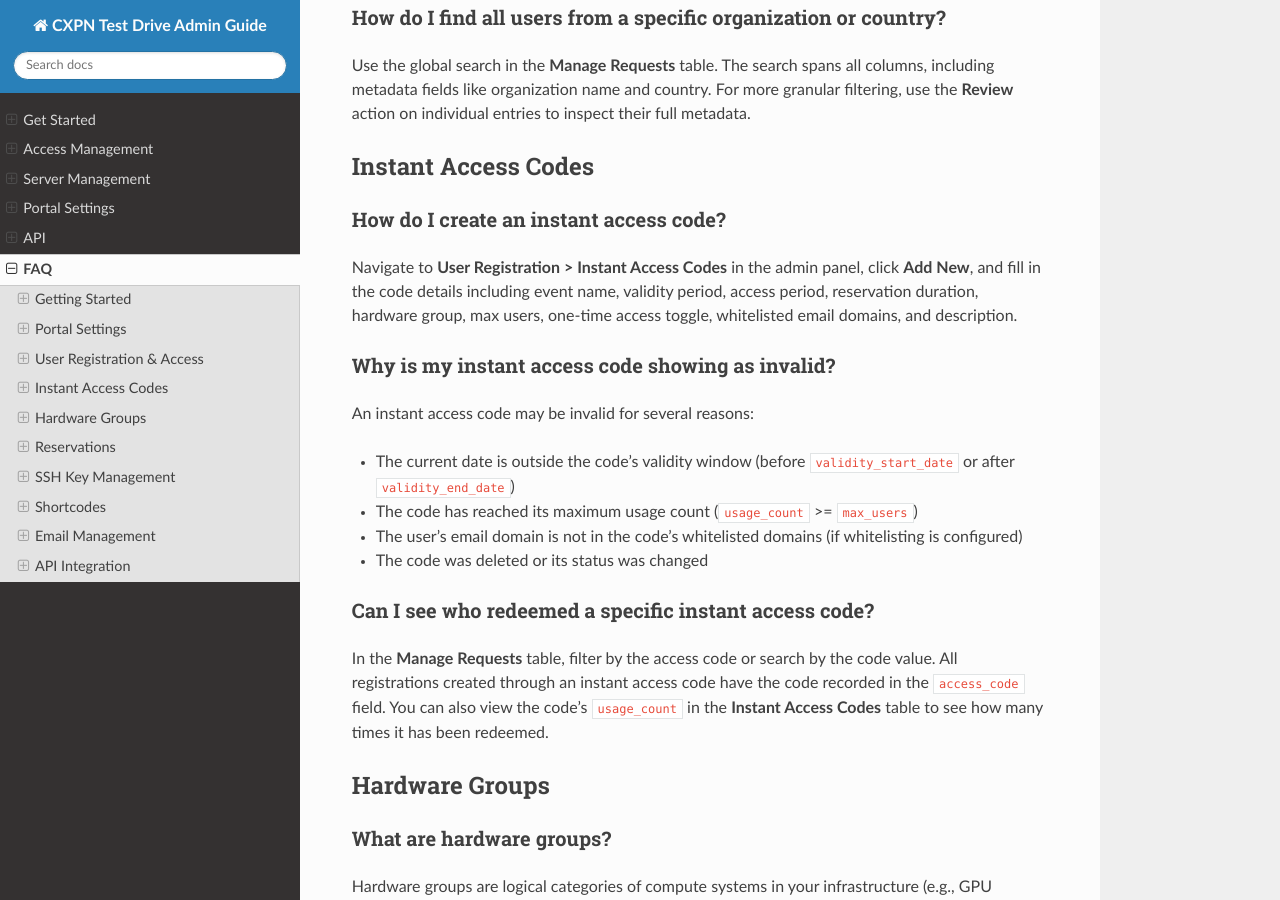
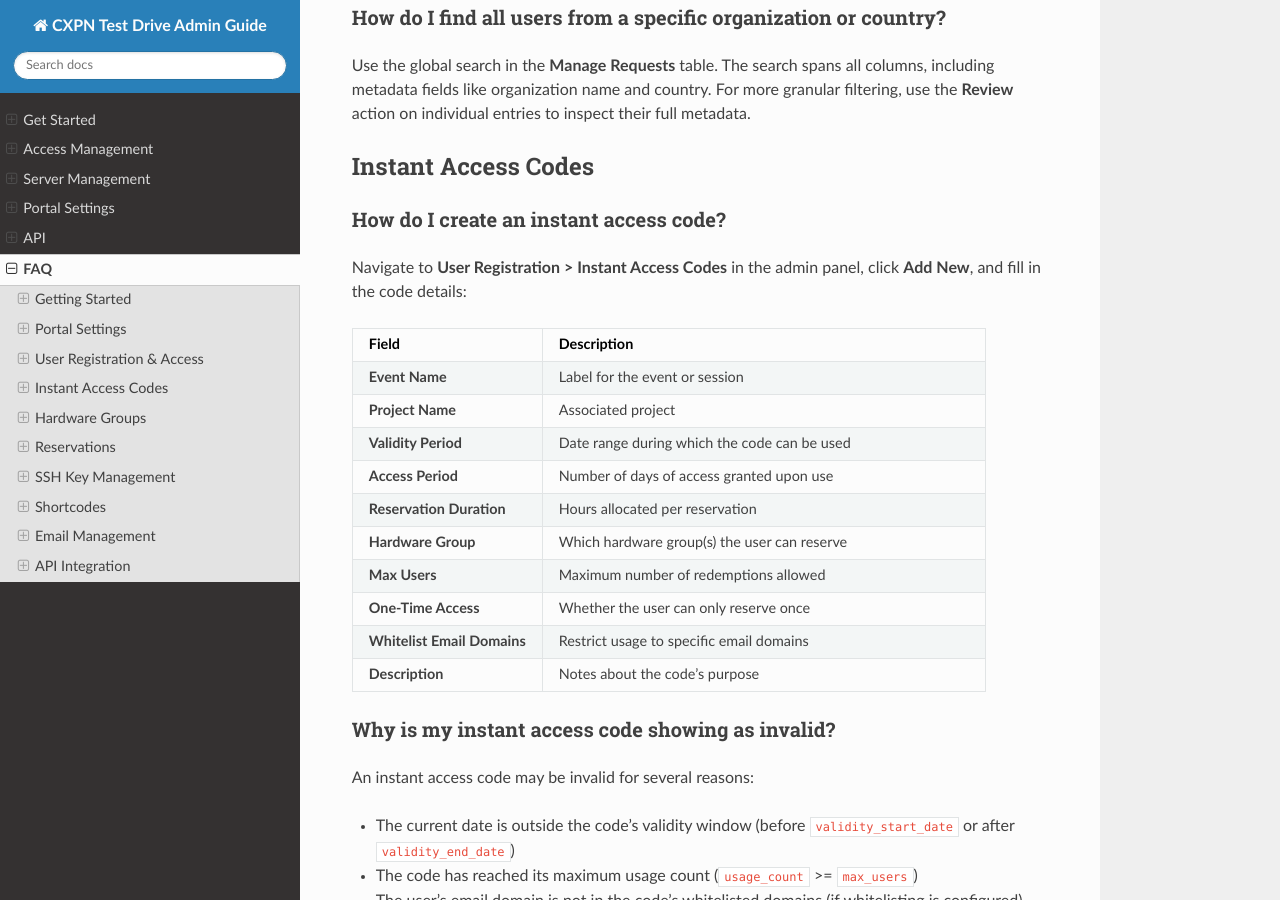
Before and after one commit to ColfaxResearch/cxpn-admin-readthedocs, a Sphinx documentation site: the page built from docs/source/faq.rst, in a window 1280 px wide and 900 px high, scrolled down 4967 px. Built offline with Sphinx 7.4.7 and the Read the Docs theme 3.1.0, drawn with Linux system fonts in a browser that asks for light colours.

Commit message:
reformat instant access code fields as table

```diff
--- a/docs/source/faq.rst
+++ b/docs/source/faq.rst
@@ -164,7 +164,34 @@ Instant Access Codes
 
 How do I create an instant access code?
 ~~~~~~~~~~~~~~~~~~~~~~~~~~~~~~~~~~~~~~~
-Navigate to **User Registration > Instant Access Codes** in the admin panel, click **Add New**, and fill in the code details including event name, validity period, access period, reservation duration, hardware group, max users, one-time access toggle, whitelisted email domains, and description.
+Navigate to **User Registration > Instant Access Codes** in the admin panel, click **Add New**, and fill in the code details:
+
+.. list-table::
+   :widths: 30 70
+   :header-rows: 1
+
+   * - Field
+     - Description
+   * - **Event Name**
+     - Label for the event or session
+   * - **Project Name**
+     - Associated project
+   * - **Validity Period**
+     - Date range during which the code can be used
+   * - **Access Period**
+     - Number of days of access granted upon use
+   * - **Reservation Duration**
+     - Hours allocated per reservation
+   * - **Hardware Group**
+     - Which hardware group(s) the user can reserve
+   * - **Max Users**
+     - Maximum number of redemptions allowed
+   * - **One-Time Access**
+     - Whether the user can only reserve once
+   * - **Whitelist Email Domains**
+     - Restrict usage to specific email domains
+   * - **Description**
+     - Notes about the code's purpose
 
 Why is my instant access code showing as invalid?
 ~~~~~~~~~~~~~~~~~~~~~~~~~~~~~~~~~~~~~~~~~~~~~~~~~
```
